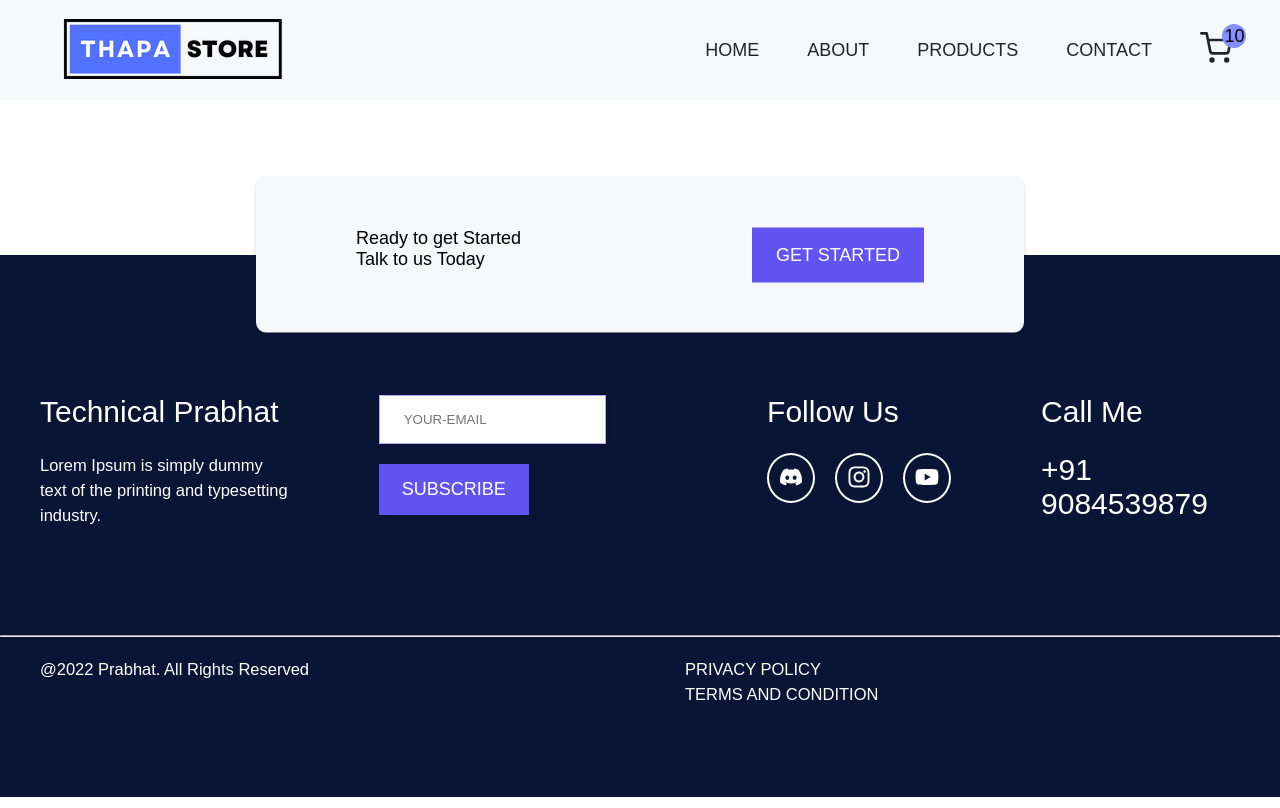
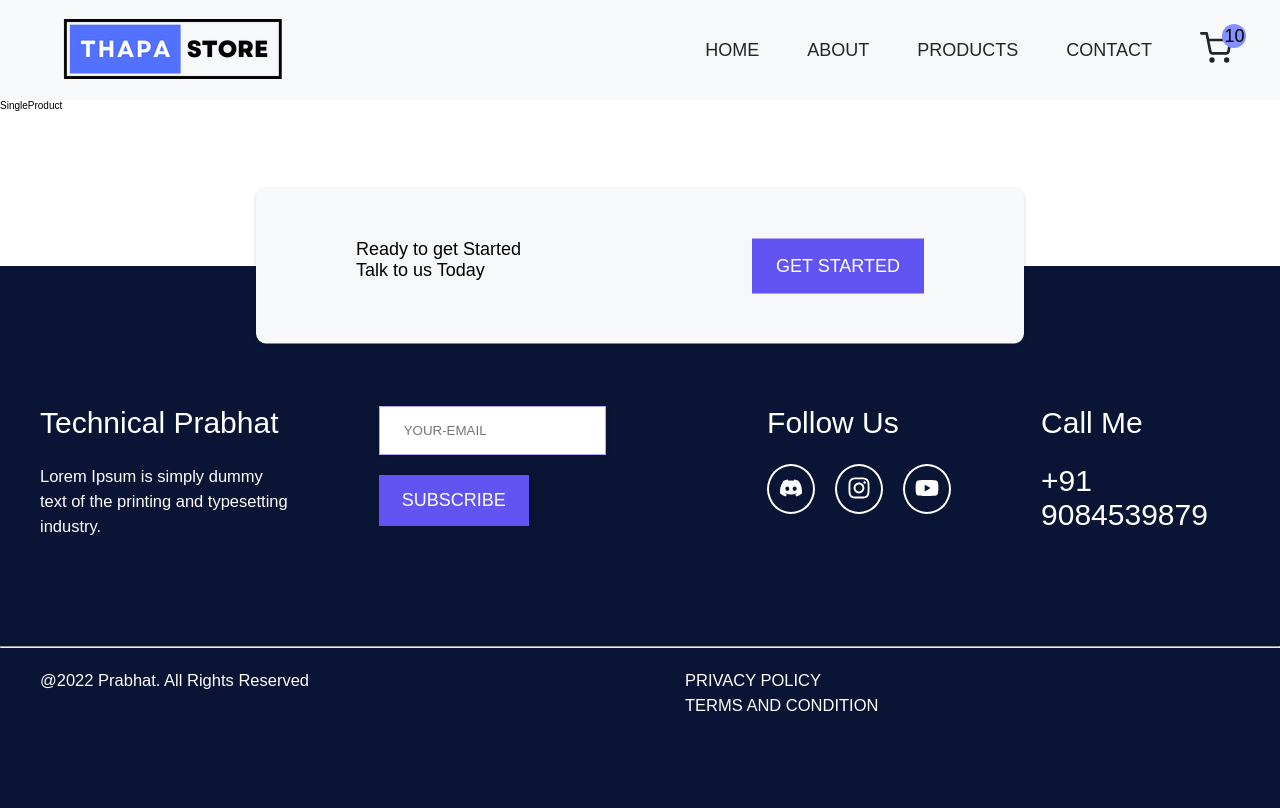
Before and after one commit to prabhat-021/React-Ecommerce, a React (Create React App) app: page /singleproduct/1 in a window 1280 px wide. Built offline with nearby package versions, Linux system fonts and the light colour scheme; no server answers.

Commit message:
Currency Format change

```diff
--- a/src/Component/Product.js
+++ b/src/Component/Product.js
@@ -1,4 +1,5 @@
 import { NavLink } from "react-router-dom";
+import FormatPrice from "../styles/FormatPrice";
 
 export default function Product(currElem){
     const {id,name,image,price,category}=currElem;
@@ -12,7 +13,7 @@ export default function Product(currElem){
         <div className="card-data-flex">
             <h3>{name}</h3>
             <p className="card-data--price">
-                {price}
+                <FormatPrice price={price} />
             </p>
         </div>
     </div>
--- a/src/SingleProduct/SingleProduct.js
+++ b/src/SingleProduct/SingleProduct.js
@@ -1,7 +1,9 @@
 import styled from "styled-components";
 
 const SingleProduct = () => {
-    return <Wrapper></Wrapper>;
+    return <Wrapper>
+      SingleProduct
+    </Wrapper>;
   };
 const Wrapper = styled.section`
   .container {
--- /dev/null
+++ b/src/styles/FormatPrice.js
@@ -0,0 +1,7 @@
+export default function FormatPrice({price}){
+    return Intl.NumberFormat("en-IN", {
+        style: "currency",
+        currency: "INR",
+        maximumFractionDigits: 2,
+      }).format(price / 100);
+}
```
